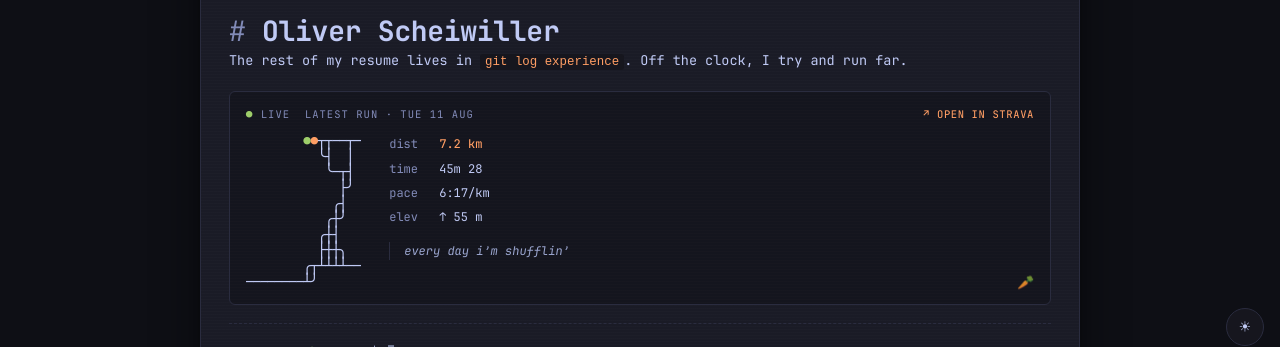
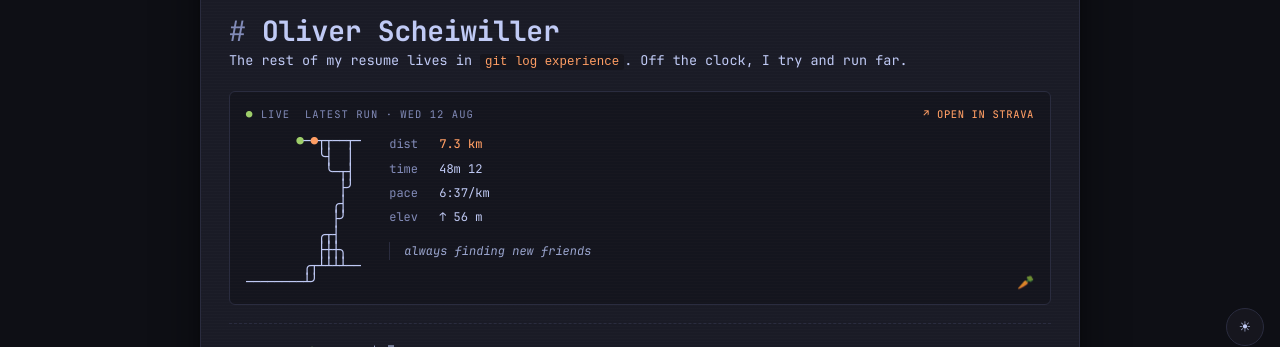
Before and after one commit to oschei/oschei.github.io, a Jekyll site: the page built from _pages/about.md, in a window 1280 px wide. Shown: the part 538-885 px from the top of the page. Built offline with Jekyll 4.4.1, drawn with Linux system fonts in a browser that asks for light colours.

Commit message:
chore(strava): update latest run

```diff
--- a/_data/latest_run.json
+++ b/_data/latest_run.json
@@ -1,15 +1,15 @@
 {
   "schema_version": 1,
-  "generated_at": "2026-08-11T07:28:34Z",
+  "generated_at": "2026-08-12T05:50:20Z",
   "activity": {
-    "id": "19691572918",
-    "url": "https://www.strava.com/activities/19691572918",
-    "date_label": "tue 11 aug",
-    "description": "every day i’m shufflin’",
-    "distance_km": 7.2,
-    "duration_human": "45m 28",
-    "pace_human": "6:17/km",
-    "elevation_gain_m": 55,
-    "ascii_map": "        ●●┬┬──┬─\n          ╰┤  │\n           ╰─┬┤\n             ├╯\n            ╭┤\n           ╭┼╯\n          ╭┼┤\n          ├┼┼╮\n        ╭┬┴┴┴┴──\n────────┴╯"
+    "id": "19706046649",
+    "url": "https://www.strava.com/activities/19706046649",
+    "date_label": "wed 12 aug",
+    "description": "always finding new friends",
+    "distance_km": 7.3,
+    "duration_human": "48m 12",
+    "pace_human": "6:37/km",
+    "elevation_gain_m": 56,
+    "ascii_map": "       ●─●┬┬──┬─\n          ╰┤  │\n           ╰─┬┤\n             ├╯\n            ╭┤\n            ├╯\n          ╭┬┤\n          ├┼┼╮\n        ╭┬┴┴┴┴──\n────────┴╯"
   }
 }
```
